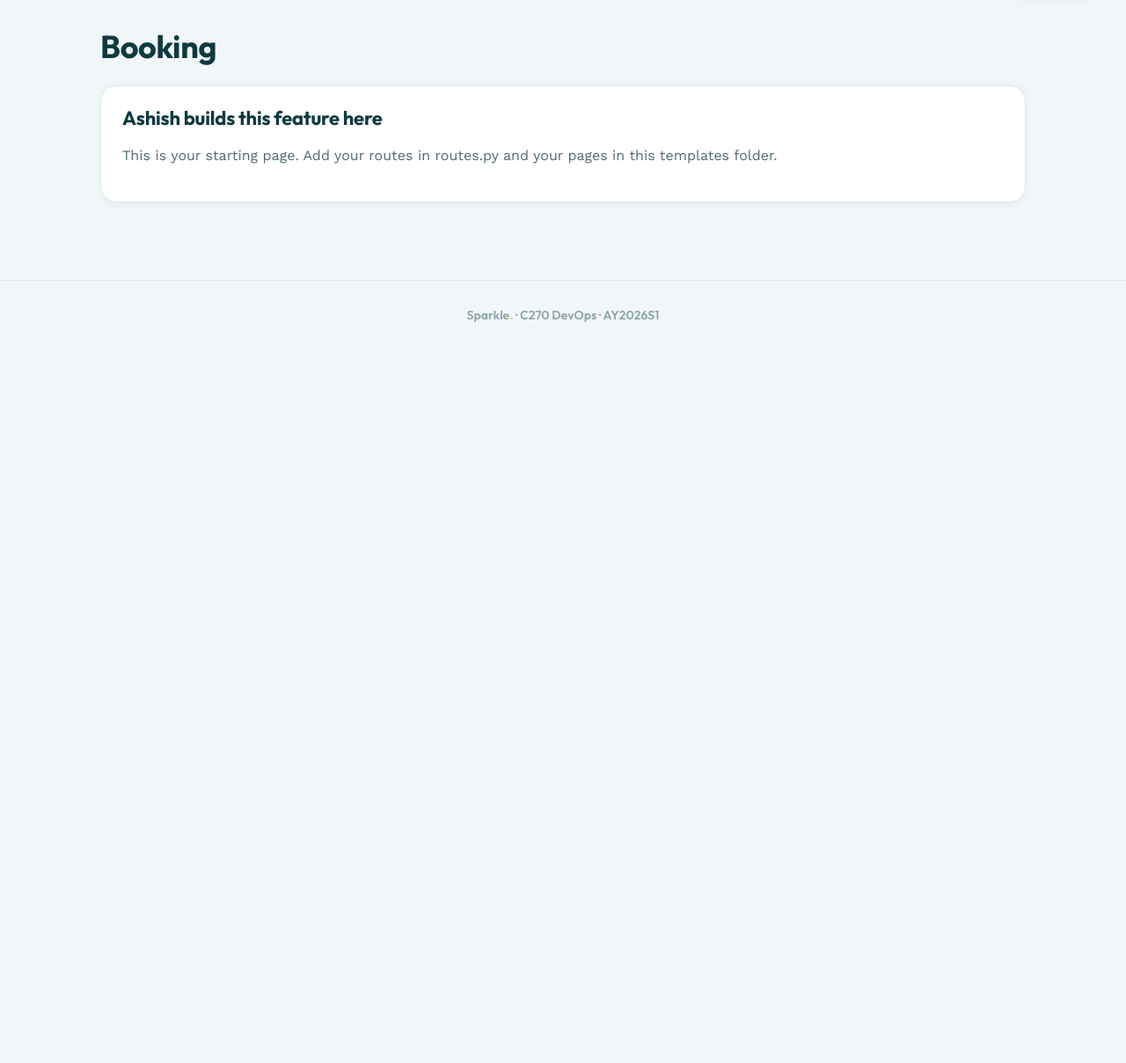
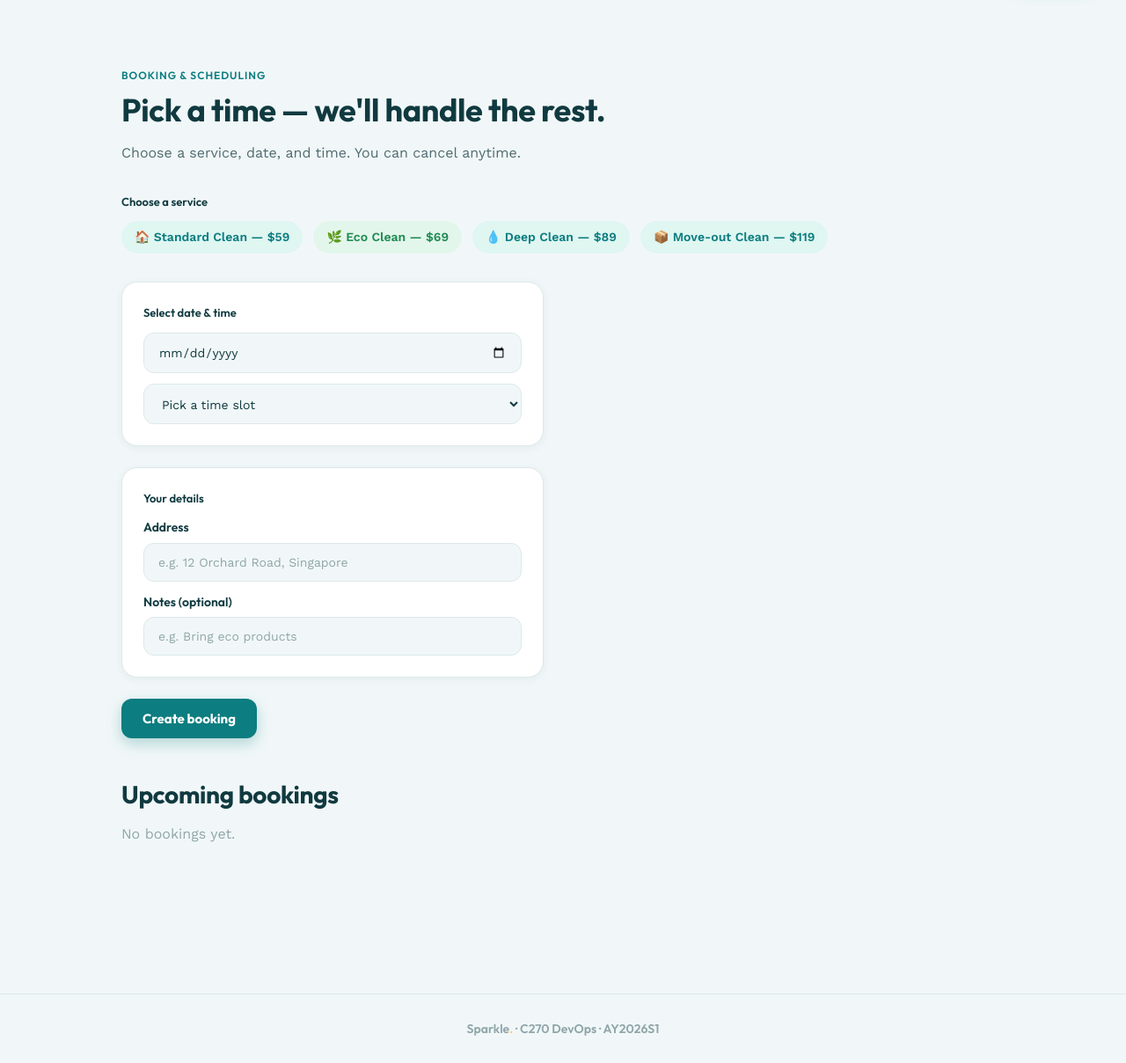
Before and after one commit to Hao-Jun-rp/C270-Team2, a Flask app: page /booking/ in a window 1280 px wide. Shown: the part 81-1289 px from the top of the page at 88% size. Before the commit the page ends 447 px from the top, so only its background shows below. Run offline with Flask 3, Linux system fonts and the light colour scheme.

Commit message:
Revamp booking page with service selection and details
Updated the booking page layout and content to enhance user experience with service selection and booking details.

```diff
--- a/app/booking/templates/booking/index.html
+++ b/app/booking/templates/booking/index.html
@@ -1,10 +1,114 @@
 {% extends "base.html" %}
-{% block title %}Booking &middot; Sparkle{% endblock %}
+{% block title %}Book a clean{% endblock %}
+
 {% block content %}
-  <h1>Booking</h1>
-  <div class="card" style="margin-top:24px">
-    <h3>Ashish builds this feature here</h3>
-    <p class="text-muted">This is your starting page. Add your routes in
-       routes.py and your pages in this templates folder.</p>
+<div class="container" style="padding-top:40px;padding-bottom:64px">
+
+  <div style="margin-bottom:32px">
+    <span style="font-family:var(--font-head);font-weight:600;font-size:.75rem;letter-spacing:.08em;text-transform:uppercase;color:var(--color-primary)">Booking &amp; scheduling</span>
+    <h1 style="margin-top:6px">Pick a time — we'll handle the rest.</h1>
+    <p style="color:var(--color-slate);max-width:46ch">Choose a service, date, and time. You can cancel anytime.</p>
   </div>
+
+  <!-- Service pills -->
+  <div style="margin-bottom:32px">
+    <div style="font-family:var(--font-head);font-weight:600;font-size:.8125rem;margin-bottom:12px">Choose a service</div>
+    <div style="display:flex;flex-wrap:wrap;gap:12px">
+      <div class="pill" onclick="selectService(this,'Standard Clean',59)">🏠 Standard Clean — $59</div>
+      <div class="pill" onclick="selectService(this,'Eco Clean',69)" style="background:var(--color-leaf-soft);color:#1f8a52">🌿 Eco Clean — $69</div>
+      <div class="pill" onclick="selectService(this,'Deep Clean',89)">💧 Deep Clean — $89</div>
+      <div class="pill" onclick="selectService(this,'Move-out Clean',119)">📦 Move-out Clean — $119</div>
+    </div>
+  </div>
+
+  <!-- Date + time -->
+  <div class="card" style="padding:24px;margin-bottom:24px;max-width:480px">
+    <div style="font-family:var(--font-head);font-weight:600;font-size:.8125rem;margin-bottom:12px">Select date &amp; time</div>
+    <input type="date" class="input" id="dateInput" style="margin-bottom:12px">
+    <select class="input" id="timeInput">
+      <option value="">Pick a time slot</option>
+      <option>08:00–09:00</option>
+      <option>09:00–10:00</option>
+      <option>10:00–11:00</option>
+      <option>11:00–12:00</option>
+      <option>13:00–14:00</option>
+      <option>14:00–15:00</option>
+      <option>15:00–16:00</option>
+      <option>16:00–17:00</option>
+    </select>
+  </div>
+
+  <!-- Address + notes -->
+  <div class="card" style="padding:24px;margin-bottom:24px;max-width:480px">
+    <div style="font-family:var(--font-head);font-weight:600;font-size:.8125rem;margin-bottom:12px">Your details</div>
+    <label class="field-label">Address</label>
+    <input type="text" class="input" id="addressInput" placeholder="e.g. 12 Orchard Road, Singapore" style="margin-bottom:12px">
+    <label class="field-label">Notes (optional)</label>
+    <input type="text" class="input" id="notesInput" placeholder="e.g. Bring eco products">
+  </div>
+
+  <button class="btn btn-primary" onclick="confirmBooking()">Create booking</button>
+
+  <!-- Success toast -->
+  <div id="toast" style="display:none;margin-top:24px" class="toast">
+    <span>✅</span>
+    <div>
+      <strong style="font-family:var(--font-head);font-size:.875rem">You're all set!</strong>
+      <p id="toastMsg" style="margin:0;font-size:.8125rem;color:var(--color-slate)"></p>
+    </div>
+  </div>
+
+  <!-- Upcoming bookings -->
+  <div style="margin-top:48px">
+    <h2 style="margin-bottom:16px">Upcoming bookings</h2>
+    {% if bookings %}
+      {% for b in bookings %}
+      <div class="card" style="padding:20px;margin-bottom:12px;display:flex;align-items:center;gap:16px">
+        <div style="background:var(--color-foam);border-radius:8px;padding:10px 14px;text-align:center;min-width:52px">
+          <div style="font-family:var(--font-head);font-weight:700;font-size:1.125rem;color:var(--color-primary);line-height:1">{{ b.date.split('-')[2] }}</div>
+          <div style="font-size:.625rem;font-weight:600;text-transform:uppercase;color:var(--color-primary)">{{ b.date.split('-')[1] }}</div>
+        </div>
+        <div style="flex:1">
+          <div style="font-family:var(--font-head);font-weight:600">{{ b.service }}</div>
+          <div style="font-size:.8125rem;color:var(--color-slate)">{{ b.time }} · {{ b.address }}</div>
+        </div>
+        <div style="font-size:.6875rem;font-weight:700;text-transform:uppercase;padding:5px 10px;border-radius:999px;
+          background:{% if b.status == 'Confirmed' %}var(--color-leaf-soft){% else %}#FFF4DE{% endif %};
+          color:{% if b.status == 'Confirmed' %}#1f8a52{% else %}#9a6b00{% endif %}">
+          {{ b.status }}
+        </div>
+      </div>
+      {% endfor %}
+    {% else %}
+      <p style="color:var(--color-steam)">No bookings yet.</p>
+    {% endif %}
+  </div>
+
+</div>
+
+<script>
+let selectedService = 'Standard Clean', selectedPrice = 59;
+
+function selectService(el, name, price) {
+  document.querySelectorAll('.pill').forEach(p => p.style.background = '');
+  el.style.background = 'var(--color-primary)';
+  el.style.color = '#fff';
+  selectedService = name;
+  selectedPrice = price;
+}
+
+function confirmBooking() {
+  const date = document.getElementById('dateInput').value;
+  const time = document.getElementById('timeInput').value;
+  const address = document.getElementById('addressInput').value;
+  if (!date || !time || !address) {
+    alert('Please fill in date, time, and address.');
+    return;
+  }
+  const toast = document.getElementById('toast');
+  document.getElementById('toastMsg').textContent =
+    `${selectedService} booked for ${date} at ${time}. $${selectedPrice}`;
+  toast.style.display = 'flex';
+}
+</script>
 {% endblock %}
```
